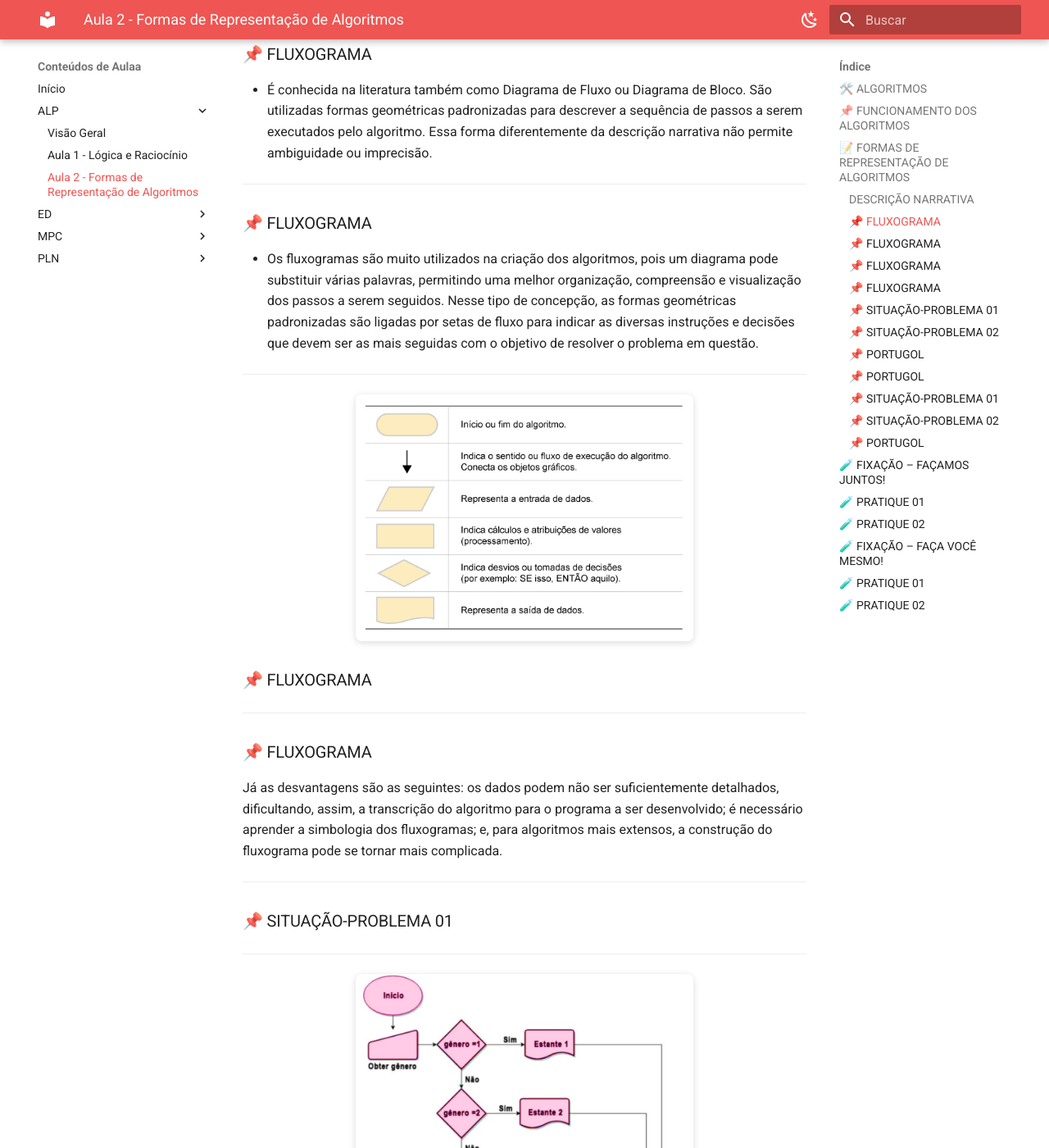
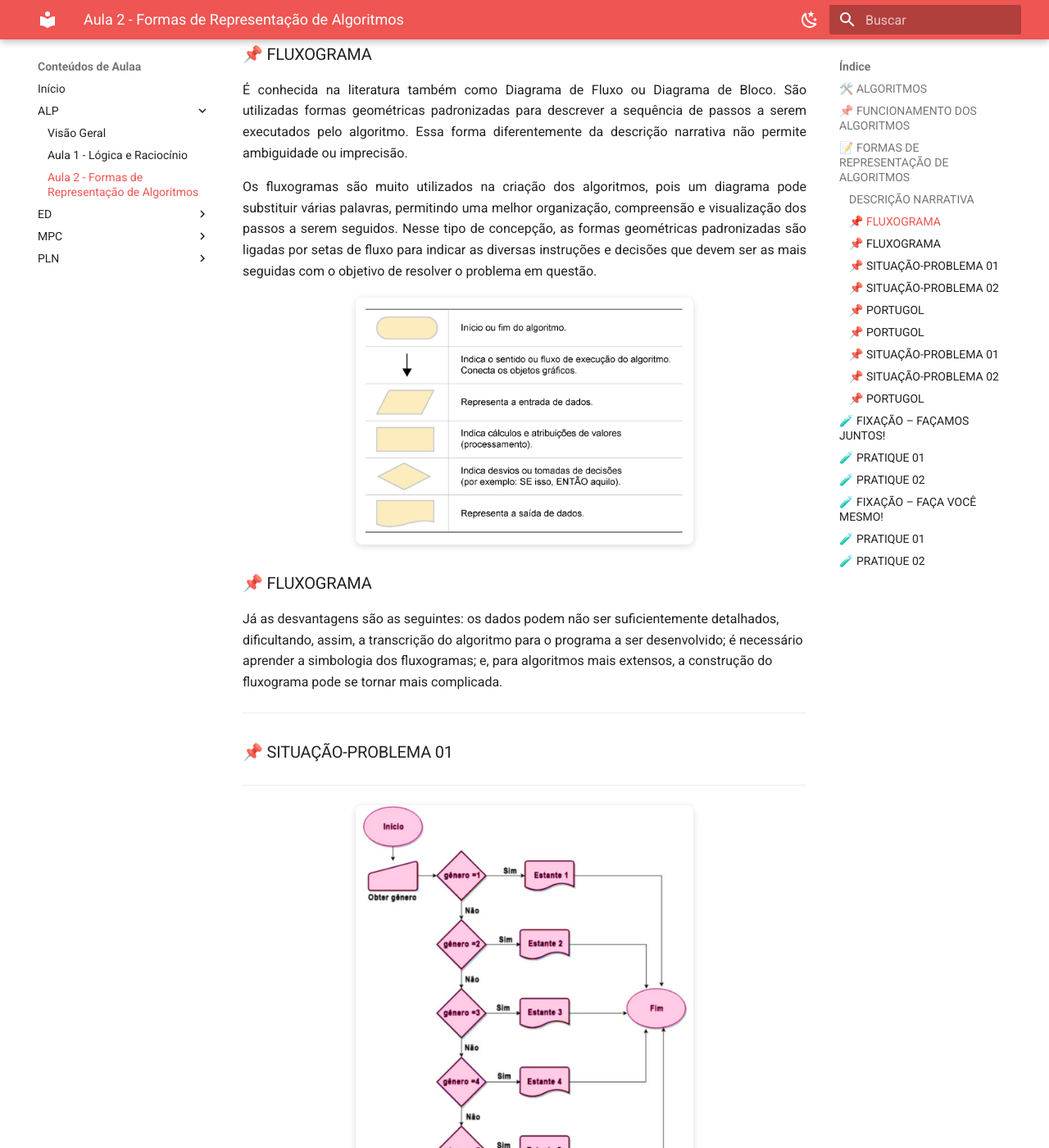
Before and after one commit to thissyalmeida/materialAula-2026-Fatec, an MkDocs documentation site: the page built from docs/ALP/aula2-formas-de-representacao-de-algoritmos.md, in a window 1280 px wide and 1400 px high, scrolled down 4703 px. Shown: the whole window at 82% size. Built offline with MkDocs 1.6.1 and Material for MkDocs 9.7.7, drawn with Linux system fonts in a browser that asks for light colours.

Commit message:
feat: ajuste de texto

```diff
--- a/docs/ALP/aula2-formas-de-representacao-de-algoritmos.md
+++ b/docs/ALP/aula2-formas-de-representacao-de-algoritmos.md
@@ -173,22 +173,14 @@ border-radius:8px;
 </div>
 
 ### 📌 FLUXOGRAMA
-- É conhecida na literatura também como Diagrama de Fluxo ou Diagrama de Bloco. São utilizadas formas geométricas padronizadas para descrever a sequência de passos a serem executados pelo algoritmo. Essa forma diferentemente da descrição narrativa não permite ambiguidade ou imprecisão.
 
----
+<p align="justify"> É conhecida na literatura também como Diagrama de Fluxo ou Diagrama de Bloco. São utilizadas formas geométricas padronizadas para descrever a sequência de passos a serem executados pelo algoritmo. Essa forma diferentemente da descrição narrativa não permite ambiguidade ou imprecisão.</p>
 
-### 📌 FLUXOGRAMA
-- Os fluxogramas são muito utilizados na criação dos algoritmos, pois um diagrama pode substituir várias palavras, permitindo uma melhor organização, compreensão e visualização dos passos a serem seguidos. Nesse tipo de concepção, as formas geométricas padronizadas são ligadas por setas de fluxo para indicar as diversas instruções e decisões que devem ser as mais seguidas com o objetivo de resolver o problema em questão.
-
----
+<p align="justify"> Os fluxogramas são muito utilizados na criação dos algoritmos, pois um diagrama pode substituir várias palavras, permitindo uma melhor organização, compreensão e visualização dos passos a serem seguidos. Nesse tipo de concepção, as formas geométricas padronizadas são ligadas por setas de fluxo para indicar as diversas instruções e decisões que devem ser as mais seguidas com o objetivo de resolver o problema em questão. </p>
 
 <p align="center">
   <img src="../assets/images/slide_27_a4a1f8.png" width="60%">
 </p>
-
-### 📌 FLUXOGRAMA
-
----
 
 ### 📌 FLUXOGRAMA
 Já as desvantagens são as seguintes: os dados podem não ser suficientemente detalhados, dificultando, assim, a transcrição do algoritmo para o programa a ser desenvolvido; é necessário aprender a simbologia dos fluxogramas; e, para algoritmos mais extensos, a construção do fluxograma pode se tornar mais complicada.
```
Also changed, not shown: site/ALP/aula2-formas-de-representacao-de-algoritmos.html, site/search/search_index.json.
